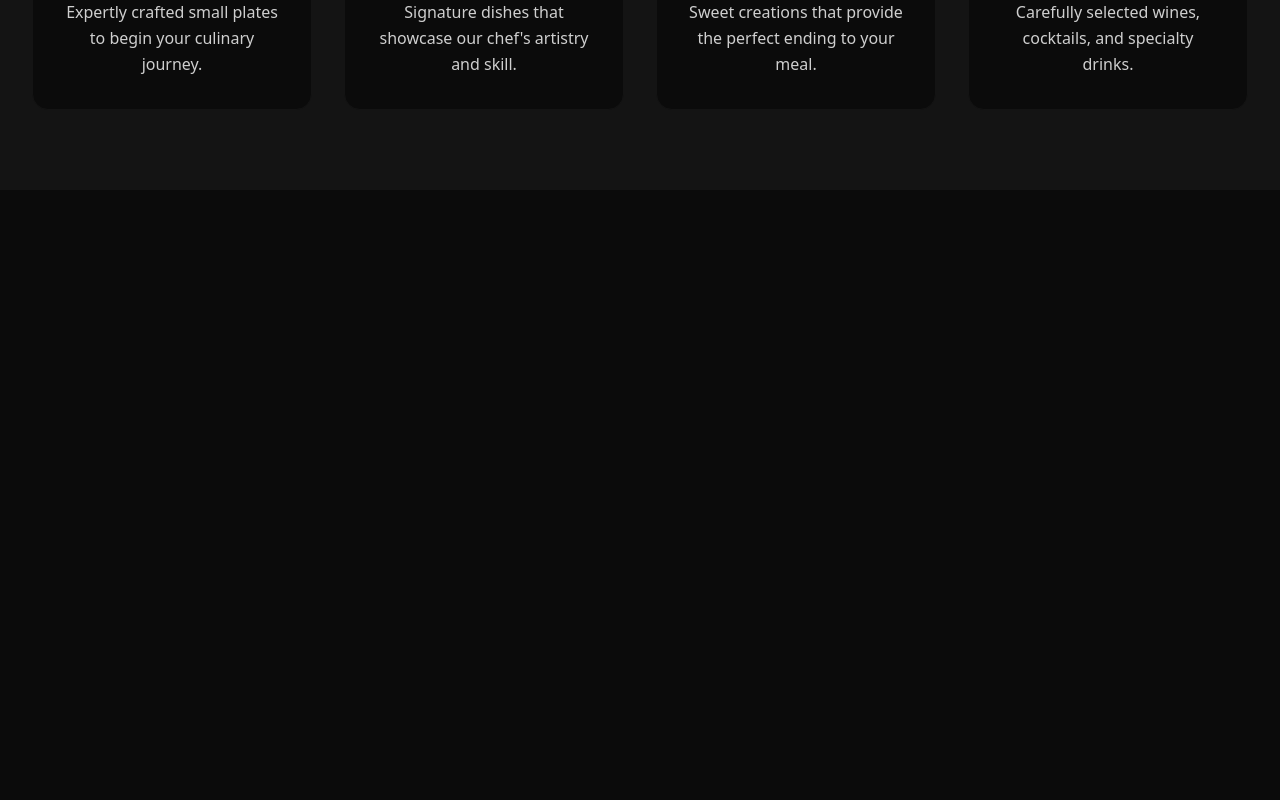
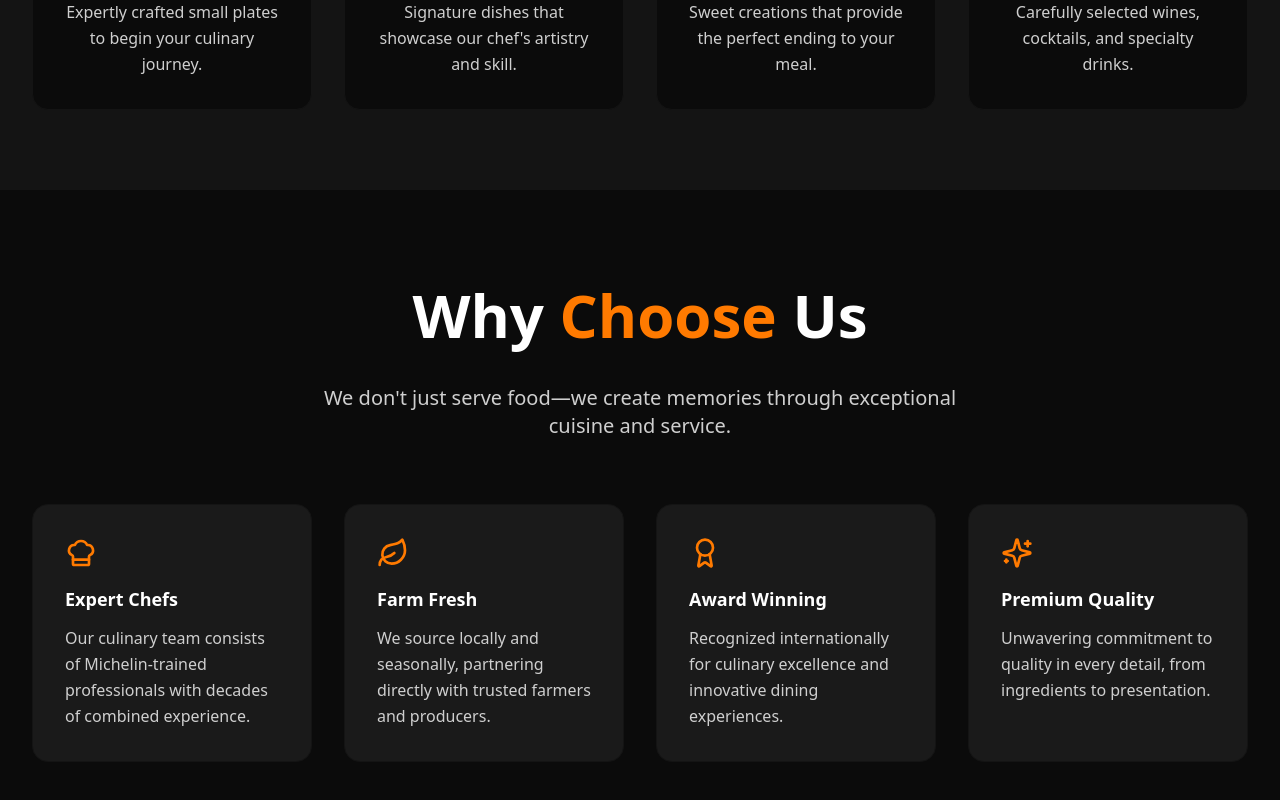
Before and after one commit to shayanbalochofficial/Food-ecommerce, a Next.js app: page / in a window 1280 px wide. Shown: the part 1768-2568 px from the top of the page. Before the commit the page ends 1958 px from the top, so only its background shows below. Built offline with nearby package versions, Linux system fonts and the light colour scheme.

Commit message:
Built About us section

```diff
--- a/app/page.tsx
+++ b/app/page.tsx
@@ -2,6 +2,7 @@ import React from "react";
 import HeroSection from "@/components/sections/HeroSection";
 import AboutSection from "@/components/sections/AboutSection";
 import FoodCategorySection from "@/components/sections/FoodCategorySection";
+import WhyChooseUsSection from "@/components/sections/WhyChooseUsSection";
 
 const page = () => {
   return (
@@ -9,6 +10,7 @@ const page = () => {
       <HeroSection />
       <AboutSection />
       <FoodCategorySection />
+      <WhyChooseUsSection />
     </>
   );
 };
--- /dev/null
+++ b/components/sections/WhyChooseUsSection.tsx
@@ -0,0 +1,70 @@
+import { ChefHat, Leaf, Award, Sparkles } from "lucide-react";
+
+interface Feature {
+  icon: React.ReactNode;
+  title: string;
+  description: string;
+}
+
+export default function WhyChooseUsSection() {
+  const features: Feature[] = [
+    {
+      icon: <ChefHat className="w-8 h-8" />,
+      title: "Expert Chefs",
+      description:
+        "Our culinary team consists of Michelin-trained professionals with decades of combined experience.",
+    },
+    {
+      icon: <Leaf className="w-8 h-8" />,
+      title: "Farm Fresh",
+      description:
+        "We source locally and seasonally, partnering directly with trusted farmers and producers.",
+    },
+    {
+      icon: <Award className="w-8 h-8" />,
+      title: "Award Winning",
+      description:
+        "Recognized internationally for culinary excellence and innovative dining experiences.",
+    },
+    {
+      icon: <Sparkles className="w-8 h-8" />,
+      title: "Premium Quality",
+      description:
+        "Unwavering commitment to quality in every detail, from ingredients to presentation.",
+    },
+  ];
+
+  return (
+    <section className="py-20 bg-foodbuck-black">
+      <div className="max-w-7xl mx-auto px-4 sm:px-6 lg:px-8">
+        <div className="text-center mb-16 animate-slide-up">
+          <h2 className="text-5xl md:text-6xl font-bold text-white mb-6">
+            Why <span className="text-foodbuck-orange">Choose</span> Us
+          </h2>
+          <p className="text-foodbuck-gray-muted text-xl max-w-2xl mx-auto">
+            We don&apos;t just serve food—we create memories through exceptional
+            cuisine and service.
+          </p>
+        </div>
+
+        <div className="grid md:grid-cols-2 lg:grid-cols-4 gap-8">
+          {features.map((feature, index) => (
+            <div
+              key={index}
+              className="animate-slide-up bg-foodbuck-black-card rounded-2xl border border-foodbuck-black-surface p-8 hover:border-foodbuck-orange/50 transition-all duration-300 hover:translate-y-[-5px]"
+              style={{ animationDelay: `${index * 100}ms` }}
+            >
+              <div className="text-foodbuck-orange mb-4">{feature.icon}</div>
+              <h3 className="text-white font-semibold text-lg mb-3">
+                {feature.title}
+              </h3>
+              <p className="text-foodbuck-gray-muted text-base leading-relaxed">
+                {feature.description}
+              </p>
+            </div>
+          ))}
+        </div>
+      </div>
+    </section>
+  );
+}
```
